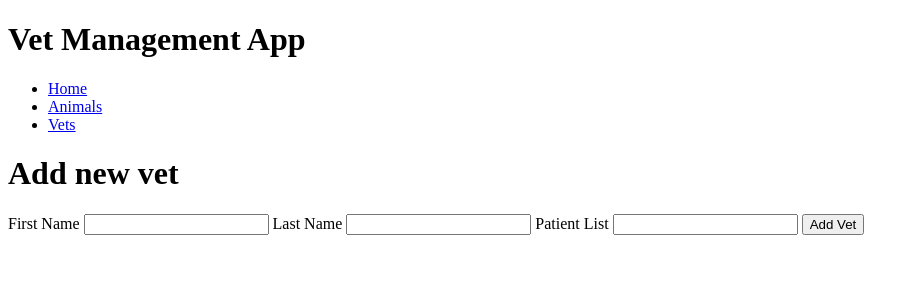
After one commit to MelanieJ1/vet_management_app_project, a Flask app: template templates/vets/index.html in a window 1280 px wide. The commit adds this page. Shown: the top 300 px of the page, without its empty margins (0-919 px from the left). Run offline with Flask 2, Linux system fonts and the light colour scheme; the template is opened without the code that fills it, so the values that code supplies are empty.

Commit message:
adding controllers

```diff
--- a/app.py
+++ b/app.py
@@ -1,15 +1,16 @@
 
 from flask import Flask, render_template
 
-# from controllers.books_controller import _blueprint
+
+from controllers.animal_controller import animals_blueprint
 
 app = Flask(__name__)
 
-# app.register_blueprint(_blueprint)
+app.register_blueprint(animals_blueprint)
 
 @app.route('/')
 def home():
-    return render_template('index.html')
+    return render_template('base.html')
 
 if __name__ == '__main__':
     app.run(debug=True)
--- a/controllers/animal_controller.py
+++ b/controllers/animal_controller.py
@@ -9,11 +9,12 @@ animals_blueprint = Blueprint("animals", __name__)
 
 @animals_blueprint.route("/animals")
 def animals():
-    animals = animal_repository.select_all()
-    return render_template("index.html", animals = animals)
+    return render_template("animals/index.html")
 
 # @animals_blueprint.route("/animals/<id>")
 # def show(id):
 #     animal = animal_repository.select(id)
 #     vets = animal_repository.vets(animal)
 #     return render_template("animals/show.html", animal=animal, vets=vets)
+
+# animals = animal_repository.select_all()
--- a/templates/base.html
+++ b/templates/base.html
@@ -7,6 +7,23 @@
     <title>Vet Management App</title>
 </head>
 <body>
+    <header>
+        <h1>Vet Management App</h1>
+      <nav>
+        <ul>
+            <li>
+                <a href="/">Home</a>
+            </li>
+            <li>
+                <a href="/animals">Animals</a>
+            </li>
+            <li>
+                <a href="/vets">Vets</a>
+            </li>
+        </ul>
+
+      </nav>
+    </header>
 {% block content %}
 
 {% endblock %}
--- /dev/null
+++ b/templates/vets/index.html
@@ -0,0 +1,31 @@
+
+{% extends "base.html" %}
+
+{% block content %}
+
+</body>
+    <h1>Add new vet</h1>
+
+    <form class="form-inline" action="/vets" method="post">
+      <label for="first_name">First Name</label>
+      <input type="text" name="first_name" id="first_name">
+      <label for="last_name">Last Name</label>
+      <input type="text" name="last_name" id="lastName">
+      <label for="patient_list">Patient List</label>
+      <input type="text" name="patient_list" id="patient_list">
+      <input type="submit" value="Add Vet">
+
+    </form>
+    <div class="vet-container">
+    {% for vet in vets %}
+    <div class="vet">
+      <h2>{{ animal.name }}</h2>
+      <h3>{{ animal.date_of_birth }}</h3>
+
+          <form class="form-inline" action="/animals/delete/{{ animal.name }}" method="POST">
+            <input type="submit" value="Delete">
+          </form>
+    </div>
+    {% endfor %}
+
+{% endblock %}
```
Also changed, not shown: console.py (+9 -4 lines), templates/animals/index.html (renamed from templates/index.html, +2 -24 lines), controllers/__init__.py (added), templates/show.html (added).
